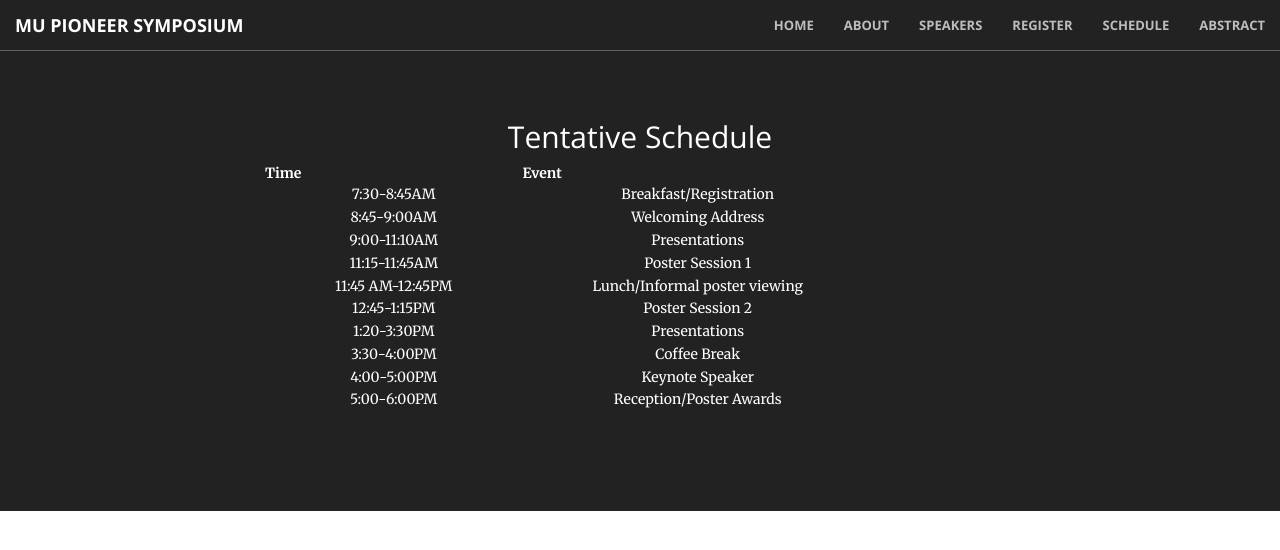
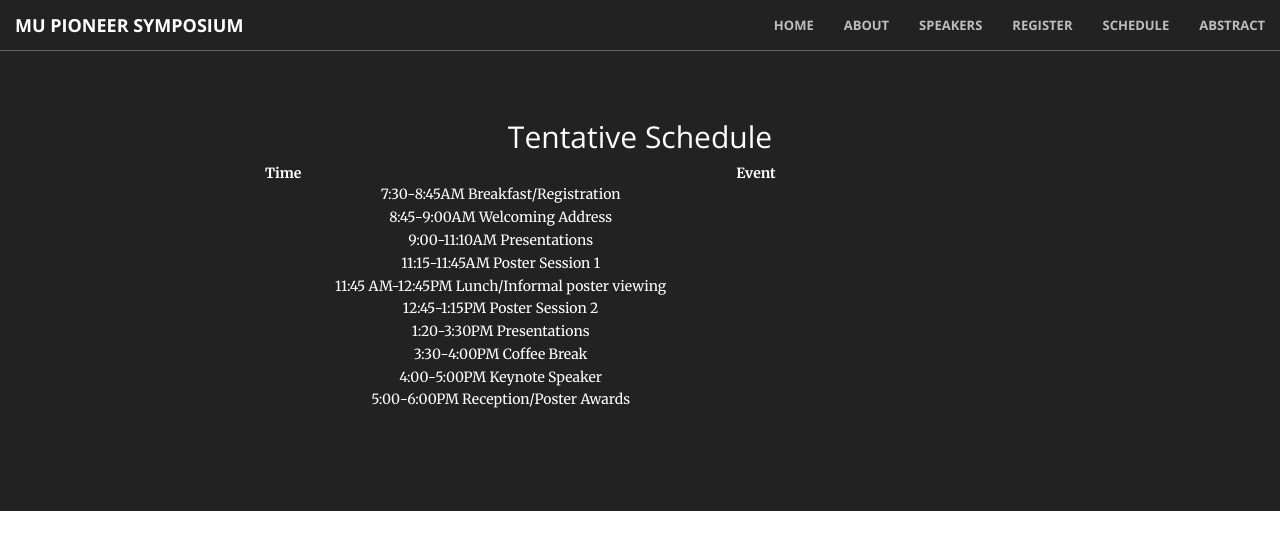
Before and after one commit to mupioneersymposium/mupioneersymposium.github.io, a Jekyll site: the page built from schedule.md, in a window 1280 px wide. Shown: the top 550 px of the page. Built offline with Jekyll 4.4.1, drawn with Linux system fonts in a browser that asks for light colours.

```diff
--- a/schedule.md
+++ b/schedule.md
@@ -8,13 +8,13 @@ Tentative Schedule
 
 | Time | Event |
 |------|-------|
-| 7:30-8:45AM | Breakfast/Registration
-| 8:45-9:00AM  | Welcoming Address
-| 9:00-11:10AM | Presentations
-| 11:15-11:45AM | Poster Session 1
-| 11:45 AM-12:45PM | Lunch/Informal poster viewing
-| 12:45-1:15PM | Poster Session 2
-| 1:20-3:30PM | Presentations
-| 3:30-4:00PM | Coffee Break
-| 4:00-5:00PM | Keynote Speaker
-| 5:00-6:00PM | Reception/Poster Awards
+| 7:30-8:45AM  Breakfast/Registration |
+| 8:45-9:00AM   Welcoming Address |
+| 9:00-11:10AM  Presentations |
+| 11:15-11:45AM Poster Session 1 |
+| 11:45 AM-12:45PM  Lunch/Informal poster viewing |
+| 12:45-1:15PM  Poster Session 2 |
+| 1:20-3:30PM  Presentations |
+| 3:30-4:00PM  Coffee Break |
+| 4:00-5:00PM  Keynote Speaker |
+| 5:00-6:00PM  Reception/Poster Awards |
```
